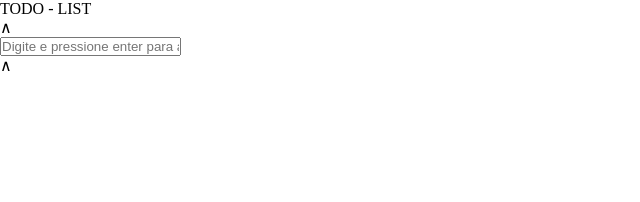
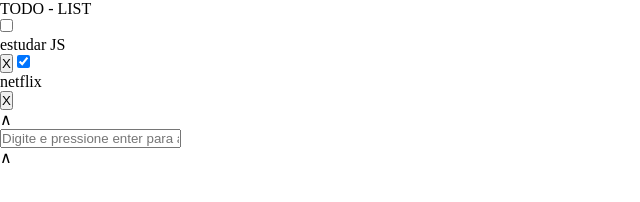
Before and after one commit to JoaoVictor2201/MiniProjects, a plain HTML site: page ToDo List/index.html in a window 1280 px wide. Shown: the whole page, without its empty margins (0-640 px from the left). Drawn offline with Linux system fonts and the light colour scheme; files that its build step writes are made by us from their sources.

Commit message:
Todo List JS

```diff
--- a/ToDo List/script.js
+++ b/ToDo List/script.js
@@ -0,0 +1,25 @@
+'use strict'
+
+let banco = [
+    { 'tarefa' : 'estudar JS', 'status' : '' },
+    { 'tarefa' : 'netflix', 'status' : 'checked' },
+]
+
+// Criando uma tarefa
+const CriarItem = (tarefa, status) => {
+    const item = document.createElement('label');
+    item.classList.add('todo__item');
+    item.innerHTML = `
+        <input type="checkbox" ${status}>
+        <div>${tarefa}</div>
+        <input type="button" value="X">
+    `
+
+    document.getElementById('todoList').appendChild(item);
+}
+
+const RenderTasks = () => {
+    banco.forEach(item => CriarItem(item.tarefa, item.status));
+}
+
+RenderTasks();
```
Also changed, not shown: ToDo List/index.html (line endings or trailing spaces).
